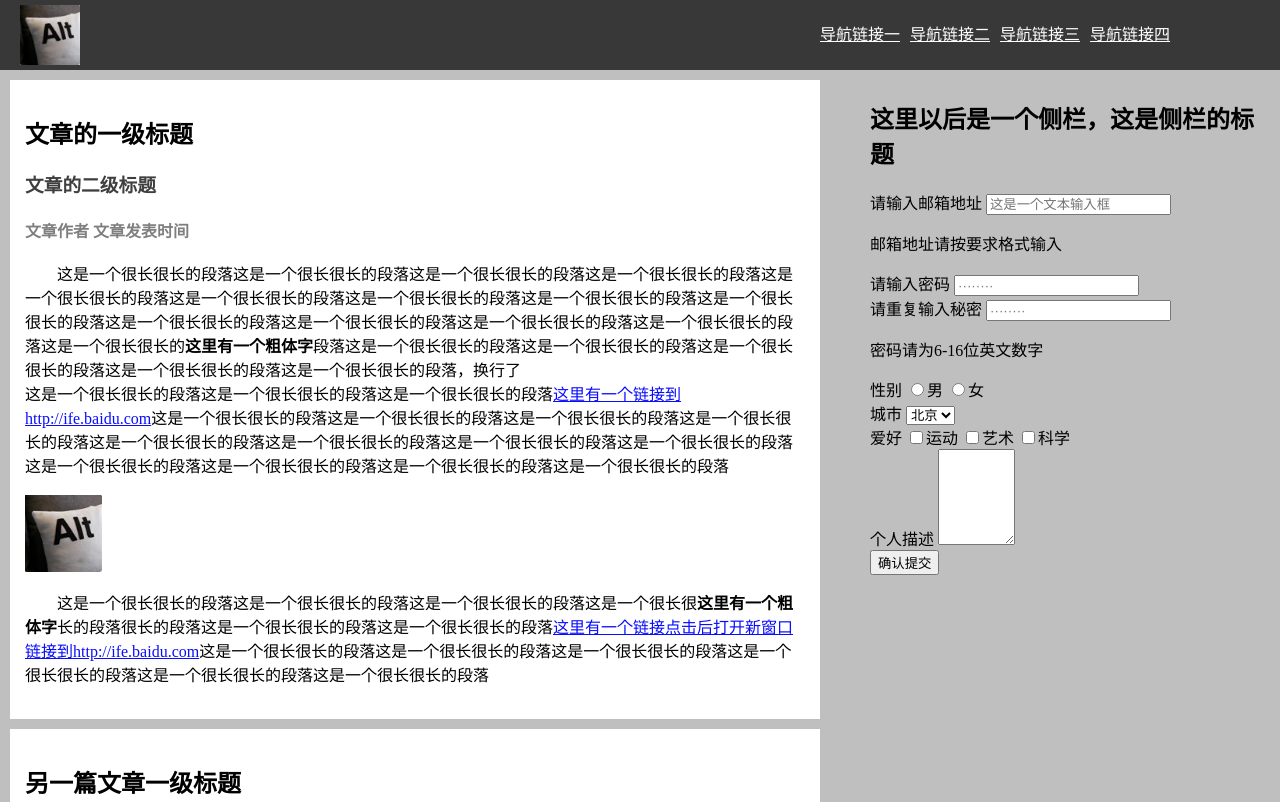
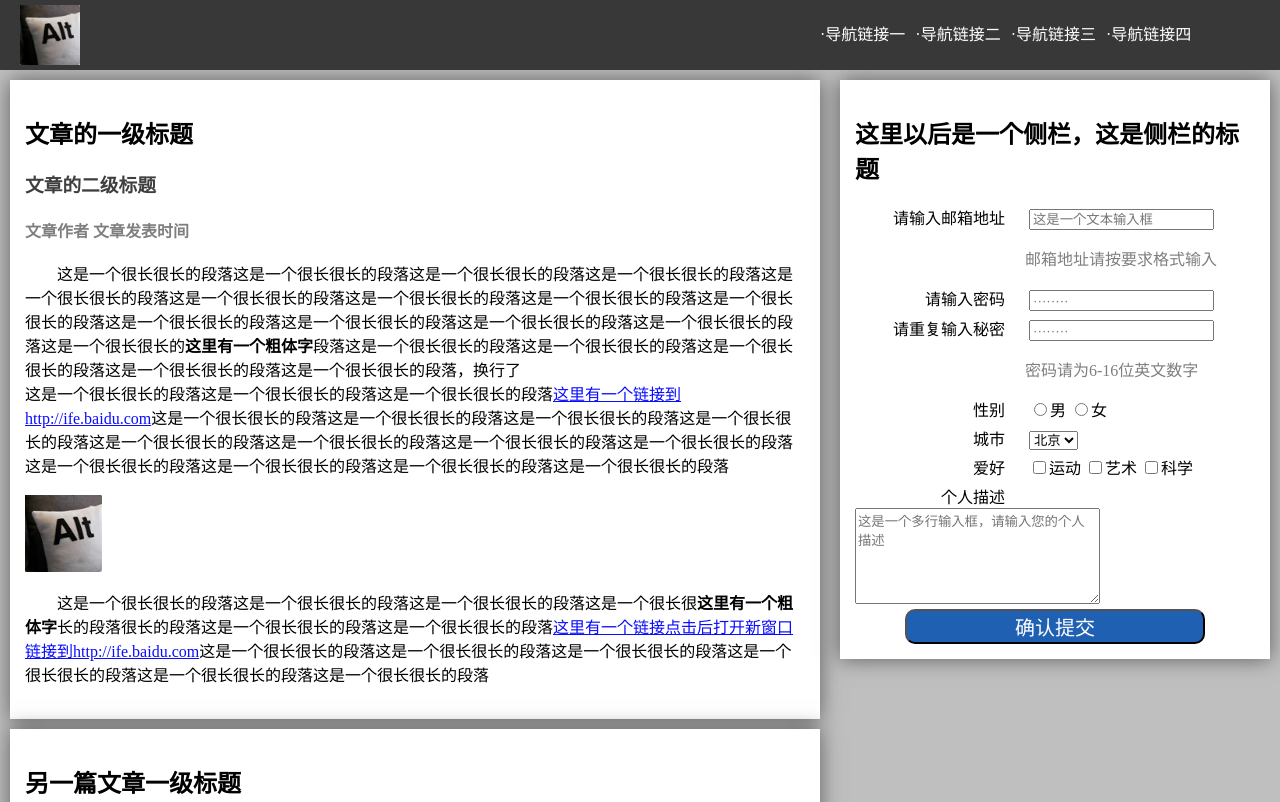
Before and after one commit to ChHFei/IFE, a plain HTML site: page task5/index.html in a window 1280 px wide. Shown: the top 802 px of the page. Drawn offline with Linux system fonts and the light colour scheme.

Commit message:
ife-task5
finished

```diff
--- a/task5/css/style.css
+++ b/task5/css/style.css
@@ -43,32 +43,57 @@ nav{
 	line-height: 70px;
 }
 .nav-ul li a{
-	color: #FFFFFF
+	color: #FFFFFF;
+	text-decoration: none;
 }
 .nav-ul li a:hover{
-	color: #0938FA
+	color: #00BCFA;
 }
 
 /*container*/
-/*left*/
+
 .container{
 	overflow: auto;
 	min-width: 700px;
 }
-.right{
-	float: right;
-	width: 400px;
-	margin: 10px;
+
+.Article,.right{
+    -webkit-box-shadow:0 0 20px rgba(0, 0, 0, .5);
+    -moz-box-shadow:0 0 20px rgba(0, 0, 0, .5);
+    box-shadow:0 0 20px rgba(0, 0, 0, .5);
 }
+.Article:hover,.right:hover{
+    -webkit-box-shadow:0 0 20px rgba(0, 204, 204, .5);
+    -moz-box-shadow:0 0 20px rgba(0, 204, 204, .5);
+    box-shadow:0 0 20px rgba(0, 204, 204, .5);
+}
+
+
+.img-box{
+    -webkit-box-shadow:0 0 10px rgba(0, 0, 0, .5);
+    -moz-box-shadow:0 0 10px rgba(0, 0, 0, .5);
+    box-shadow:0 0 10px rgba(0, 0, 0, .5);
+}
+.img-box:hover{
+	    -webkit-box-shadow:0 0 10px rgba(0, 204, 204, .5);
+    -moz-box-shadow:0 0 10px rgba(0, 204, 204, .5);
+    box-shadow:0 0 10px rgba(0, 204, 204, .5);
+}
+
+/*left*/
 .left{
 	margin-right: 450px;
 
 }
+
 .Article{
 	background-color: #FFFFFF;
 	margin:10px	;
 	padding: 15px;
 }
+
+
+
 #art1 p,#art2 p{
 	text-indent: 2em;
 	line-height: 150%;
@@ -108,7 +133,52 @@ nav{
 	color: #fff;
 	text-align: left;
 }
+
 /*right*/
+.right{
+	float: right;
+	width: 400px;
+	margin: 10px;
+	background-color: #FFFFFF;
+	padding: 15px;
+}
+.right-form .labelstyle{
+	display: inline-block;
+	width: 150px;
+	text-align: right;
+	margin-right: 20px;
+}
+.formdiv{
+	margin: 5px 0px;
+}
+.right-form .warning{
+	margin-left: 170px;
+	color: #7F7F7F;
+}
+.personal-describe textarea{
+	vertical-align: top;
+}
+.btndiv{
+
+}
+.btn-submit{
+	position: relative;
+	width:300px;
+	height: 35px;
+	margin-left: 50px;
+	background-color: #2060B2;
+	color: #FFFFFF;
+	font-size: 20px;
+	text-align: center;
+	border-radius: 10px 10px 10px 10px;
+
+}
+
+
+
+
+
+
 
 
 
--- a/task5/index.html
+++ b/task5/index.html
@@ -10,11 +10,11 @@
 		<nav class="nav">
 			<div class="logo"></div>
 			<div class="nav-link">
-				<ul class="nav-ul">
-					<li><a href="#">导航链接一</a></li>
-					<li><a href="#">导航链接二</a></li>
-					<li><a href="#">导航链接三</a></li>
-					<li><a href="#">导航链接四</a></li>
+				<ul class="nav-ul" >
+					<li><a href="#">·导航链接一</a></li>
+					<li><a href="#">·导航链接二</a></li>
+					<li><a href="#">·导航链接三</a></li>
+					<li><a href="#">·导航链接四</a></li>
 				</ul>
 			</div>
 		</nav>
@@ -23,27 +23,27 @@
 		<div class="right">
 			<h2>这里以后是一个侧栏，这是侧栏的标题</h2>
 			<form class="right-form" action="" method="">
-				<div class="email">
+				<div class="email formdiv">
 					<label class="labelstyle">请输入邮箱地址</label>
 					<input type="text" name="emailaddress" placeholder="这是一个文本输入框" />
 					<p class="warning">邮箱地址请按要求格式输入</p>
 				</div>
-				<div class="password">
+				<div class="password formdiv">
 					<label class="labelstyle">请输入密码</label>
 					<input type="password" name="password" placeholder="········" />
 				</div>
-				<div class="repassword">
+				<div class="repassword formdiv">
 					<label class="labelstyle">请重复输入秘密</label>
 					<input type="password" name="password" placeholder="········" />
 					<p class="warning">密码请为6-16位英文数字</p>
 				</div>
-				<div class="sex">
+				<div class="sex formdiv">
 					<label class="labelstyle">性别</label>
 					<label><input type="radio" name="sex" value="male" />男</label>
 					<label><input type="radio" name="sex" value="female" />女</label>
 
 				</div>
-				<div class="city">
+				<div class="city formdiv">
 					<label class="labelstyle">城市</label>
 					<select name="city">
 						<option value="beijing">北京</option>
@@ -51,17 +51,20 @@
 						<option value="jilin">吉林</option>
 					</select>
 				</div>
-				<div class="interest">
+				<div class="interest formdiv">
 					<label class="labelstyle">爱好</label>
 					<input type="checkbox" name="interest" value="sports">运动
 					<input type="checkbox" name="interest" value="art">艺术
 					<input type="checkbox" name="interest" value="science">科学
 				</div>
-				<div class="personal-describe">
+				<div class="personal-describe formdiv">
 					<label class="labelstyle">个人描述</label>
-					<textarea rows="6" cols="7"></textarea>
+					<textarea rows="6" cols="28" placeholder="这是一个多行输入框，请输入您的个人描述"></textarea>
 				</div>
-				<input class="btn-submit" type="submit" value="确认提交" />
+				<div class="btndiv">
+					<input class="btn-submit" type="submit" value="确认提交" />
+
+				</div>
 			</form>
 		</div>
 
@@ -113,10 +116,10 @@
 				<p>下面是一个表格，我这里给表格加了一个border=“1”好让你看得出是一个表格，你们不用写html时候不需要加</p>
 				<table border="1" class="table-style">
 					<tr bgcolor="#1C1C1C"><th>表头</th><th>表头</th><th>表头</th></tr>
-					<tr><td>表内容单元格</td><td>表内容单元格</td><td><a href="#">操作</a></td></tr>
-					<tr><td>表内容单元格</td><td>表内容单元格</td><td><a href="#">操作</a></td></tr>
-					<tr><td>表内容单元格</td><td>表内容单元格</td><td><a href="#">操作</a></td></tr>
-					<tr><td>表内容单元格</td><td>表内容单元格</td><td><a href="#">操作</a></td></tr>
+					<tr><td>表内容单元格</td><td>表内容单元格</td><td><a href="#" class="table-a">操作</a></td></tr>
+					<tr><td>表内容单元格</td><td>表内容单元格</td><td><a href="#" class="table-a">操作</a></td></tr>
+					<tr><td>表内容单元格</td><td>表内容单元格</td><td><a href="#" class="table-a">操作</a></td></tr>
+					<tr><td>表内容单元格</td><td>表内容单元格</td><td><a href="#" class="table-a">操作</a></td></tr>
 					<tr bgcolor="#BFBFBF">
 						<td>总计</td>
 						<td colspan="2">1000</td>
```
